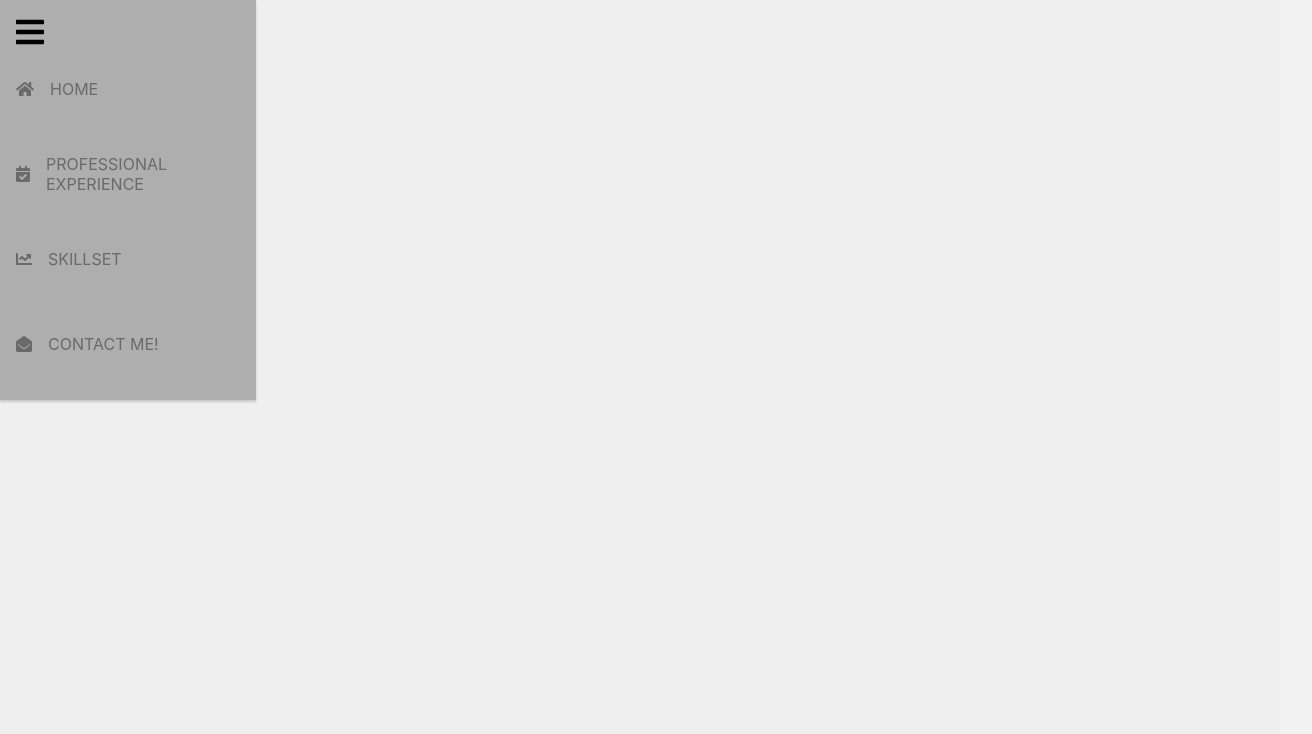
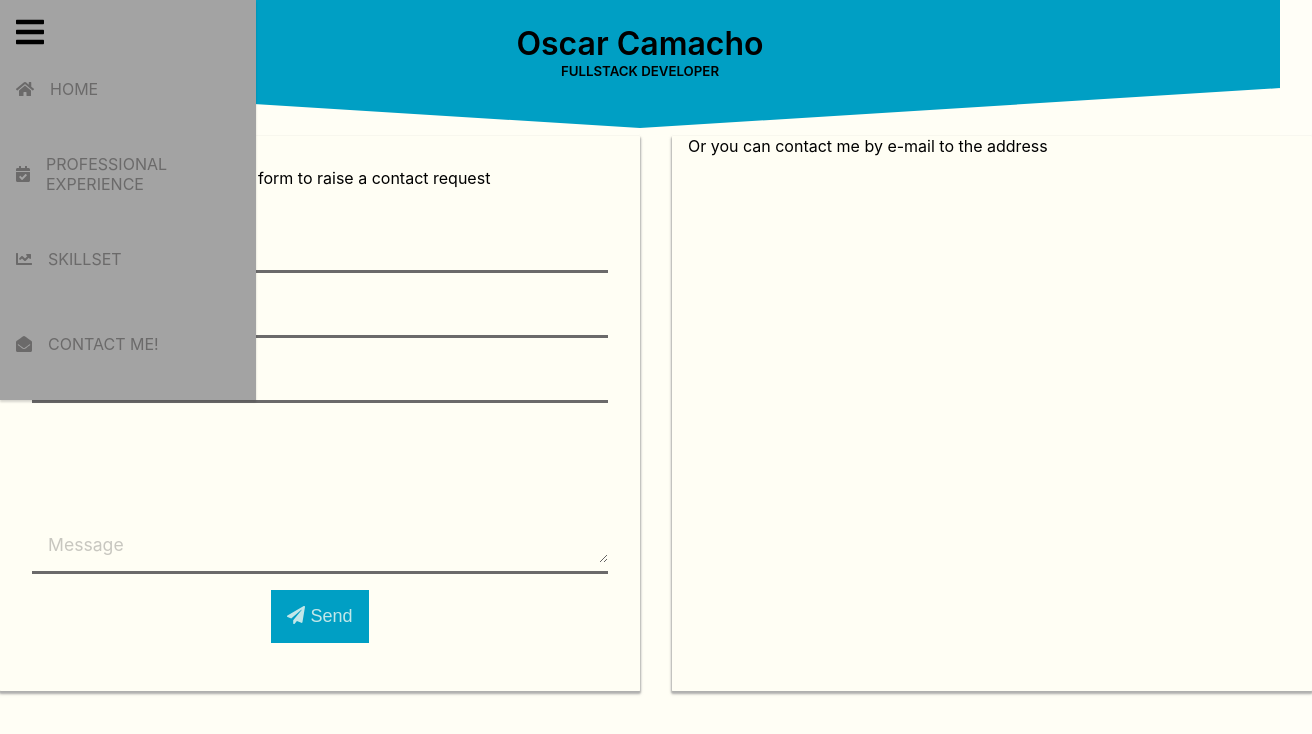
Before and after one commit to OscarCamacho/contact-page, an Angular app: page /contact in a window 1280 px wide. Before the commit this address led to /. Shown: the top 734 px of the page, 1312 px wide, since content can reach past the window. Built offline with nearby package versions, Linux system fonts and the light colour scheme.

Commit message:
general cosmetic change, contact screen started

```diff
--- a/src/app/app.module.ts
+++ b/src/app/app.module.ts
@@ -5,6 +5,7 @@ import { AppRoutingModule } from './app-routing.module';
 import { AppComponent } from './app.component';
 import { BaseModule } from './base/base.module';
 import { HomeModule } from './home/home.module';
+import { ContactModule } from './contact/contact.module';
 
 @NgModule({
   declarations: [
@@ -14,7 +15,8 @@ import { HomeModule } from './home/home.module';
     BrowserModule,
     AppRoutingModule,
     BaseModule,
-    HomeModule
+    HomeModule,
+    ContactModule
   ],
   providers: [],
   bootstrap: [AppComponent]
--- a/src/app/base/components/card/card.component.css
+++ b/src/app/base/components/card/card.component.css
@@ -1,14 +1,16 @@
 .card{
+	transition: all calc( var(--transition-speed) * 0.6 ) ease;
 	background-color: var(--bg-primary);
 	width: 100%;
 	height: 100%;
-	box-shadow: #9e9e9e94 0px 0.15rem 0.15rem 0.05rem, #9e9e9e94 0px 0.15rem 0.15rem 0.05rem;
+	box-shadow: #9e9e9e94 0px 0.15rem 0.15rem 0.05rem, #9e9e9e94 0px 0.1rem 0.1rem 0.05rem;
 	border-radius: 0.05rem;
 	margin: 0;
 }
 
-.card:hover{
-	box-shadow: rgba(65, 65, 65, 0.877) 0px 0.18rem 0.18rem 0.1rem, rgba(65, 65, 65, 0.877) 0px 0.18rem 0.18rem 0.1rem;
+.card:hover {
+	transition: all calc( var(--transition-speed) * 0.6 ) ease;
+	box-shadow: rgba(65, 65, 65, 0.877) 0px 0.15rem 0.15rem 0.1rem, rgba(65, 65, 65, 0.877) 0px 0.15rem 0.15rem 0.1rem;
 }
 
 .card-content {
--- a/src/app/base/components/navbar/navbar.component.css
+++ b/src/app/base/components/navbar/navbar.component.css
@@ -46,7 +46,7 @@ a:hover {
 	display: flex !important;
 	flex-direction: column !important;
 	transition: width var(--transition-speed) ease;
-	transition: opacity var(--tramsition-speed) ease-out;
+	transition: opacity var(--transition-speed) ease-out;
 }
 
 .menu {
@@ -58,7 +58,7 @@ a:hover {
 	z-index: 10;
 	border-bottom: 5px;
 	box-shadow: rgba(32, 32, 32, 0.185) 0px 2px 2px 0px;
-	transition: opacity var(--tramsition-speed) ease-in;
+	transition: opacity var(--transition-speed) ease-in;
 }
 
 .menu-content {
@@ -102,4 +102,49 @@ li a {
 		width: 100%;
 		left: 0rem;
 	}
+	.polygon {
+		clip-path: polygon(0% 0%, 0% 55%, 50% 65%, 100% 55%, 100% 0%);
+	}
+	.polygon {
+		height: 32vh;
+	}
+	.header{
+		top: var(--nav-height);
+	}
 }
+
+.polygon {
+	position: absolute;
+	top: 0;
+	background-color: var(--contrast-primary);
+	width: 100vw;
+	height: 20vh;
+	z-index: 3;
+	clip-path: polygon(0% 0%, 0% 55%, 50% 80%, 100% 55%, 100% 0%);
+	box-shadow: 0 0 1rem 1rem black;
+}
+.header {
+	position: absolute;
+	top: 1.5rem;
+	width: 100vw;
+	display: flex;
+	flex-direction: column;
+	flex-wrap: wrap;
+	align-content: center;
+	text-align: center;
+	z-index: 5;
+}
+
+h1, h5 {
+	align-content: center;
+	justify-content: center;
+	z-index: 6;
+	margin: 0;
+	font-weight: 600;
+	color: var(--text-primary);
+	text-shadow: var(--text-secondary);
+}
+
+h5 {
+	text-transform: uppercase;
+}
--- a/src/app/base/components/navbar/navbar.component.html
+++ b/src/app/base/components/navbar/navbar.component.html
@@ -7,9 +7,7 @@
             <li *ngFor="let menuItem of menuItems">
                 <span>
                     <fa-icon [icon]="menuItem.icon"></fa-icon>
-                    <a
-                        [routerLink]="[menuItem.routeLink]"
-                        routerLinkActive="router-link-active"
+                    <a [routerLink]="[menuItem.routeLink]" (click)="toggle()"
                         >{{menuItem.name}}</a
                     >
                 </span>
@@ -17,12 +15,8 @@
         </ul>
     </div>
 </nav>
-
-<!-- <nav>
-    <ul *ngIf="observable|async">
-        <li *ngFor="let menuItem of menuItems" >
-            <fa-icon [icon]="menuItem.icon"></fa-icon>
-            <a [routerLink]="[menuItem.routeLink]" routerLinkActive="router-link-active" >{{menuItem.name}}</a>
-        </li>
-    </ul>
-</nav> -->
+<div class="polygon"></div>
+<div class="header">
+    <h1>Oscar Camacho</h1>
+    <h5>Fullstack Developer</h5>
+</div>
--- /dev/null
+++ b/src/app/contact/components/contactscreen/contactscreen.component.css
@@ -0,0 +1,96 @@
+.contactFormContainer {
+	height: 90hv;
+	display: flex;
+	flex-direction: column;
+	padding: 1rem;
+	align-items: center;
+}
+
+.contactFormField {
+	width: 100%;
+	position: relative;
+	margin: 1rem auto 1rem;
+	border-bottom: 0.2rem solid var(--text-secondary);
+}
+
+.contactFormField::after {
+	content: '';
+	bottom: -0.11rem;
+	margin: 0;
+	position: relative;
+	display: block;
+	height: 0.25rem;
+	background: var(--contrast-primary);
+	transform: scaleX(0);
+	transform-origin: 0%;
+	transition: transform var(--transition-speed) ease;
+}
+
+.contactFormField:focus-within {
+	border-color: transparent;
+}
+
+.contactFormField:focus-within::after {
+	transform: scaleX(1);
+}
+
+.contactFormField:focus-within .label,
+.input:not(:placeholder-shown) + .label{
+	transform: scale(0.8) translateY(-4rem);
+	opacity: 0.6;
+	transition: all var(--transition-speed) ease;
+}
+
+.contactFormField:focus-within .textareaLabel,
+.textarea:not(:placeholder-shown) + .textareaLabel{
+	transform: scale(0.8) translateY(-10.3rem);
+	opacity: 0.6;
+	transition: all var(--transition-speed) ease;
+}
+
+.label, .textareaLabel {
+	z-index: -1;
+	position: absolute;
+	bottom: -1rem;
+	left: 1rem;
+	transform: translateY(-2rem);
+	transform-origin: 0%;
+	transition: transform var(--transition-speed);
+	color: var(--text-primary);
+	opacity: 0.9;
+	font-size: 1.1rem;
+}
+
+.input, .textarea {
+	outline: none;
+	border: none;
+	overflow: hidden;
+	margin: 0;
+	width: 100%;
+	padding: 0.25rem 0;
+	background: none;
+	color: var(--text-primary);
+	font-size: 1rem;
+	font-weight: bold;
+}
+
+.textarea {
+	bottom: -0.2rem;
+	height: 15vh;
+}
+
+button {
+	outline: none;
+	border: none;
+	background: var(--contrast-primary);
+	color: var(--bg-primary);
+	width: fit-content;
+	height: fit-content;
+	padding: 1rem;
+	font-size: 18px;
+}
+
+button:hover {
+	background: var(--contrast-secondary);
+	transition: all calc(var(--transition-speed) * 0.6) ease;
+}
--- /dev/null
+++ b/src/app/contact/components/contactscreen/contactscreen.component.html
@@ -0,0 +1,34 @@
+<div class="two-columns-container">
+    <app-card id="contactForm">
+        <div class="contactFormContainer">
+            <p>Please fill this form to raise a contact request</p>
+            <br />
+            <div class="contactFormField">
+                <input id="name" class="input" placeholder="" />
+                <label for="name" class="label">Name</label>
+            </div>
+            <div class="contactFormField">
+                <input id="subject" class="input" placeholder="" />
+                <label for="subject" class="label">Subject</label>
+            </div>
+            <div class="contactFormField">
+                <input id="email" class="input" placeholder="" />
+                <label for="email" class="label">Email Address</label>
+            </div>
+            <div class="contactFormField">
+                <textarea id="email" class="textarea" placeholder=""></textarea>
+                <label for="email" class="textareaLabel">Message</label>
+            </div>
+            <button>
+                <fa-icon [icon]="sendIcon"></fa-icon>
+                Send
+            </button>
+        </div>
+    </app-card>
+    <app-card id="contact information">
+        <div class="contactInfoContainer">
+            <p>Or you can contact me by e-mail to the address</p>
+            <h4>{{_contactMail}}</h4>
+        </div>
+    </app-card>
+</div>
--- /dev/null
+++ b/src/app/contact/components/contactscreen/contactscreen.component.ts
@@ -0,0 +1,26 @@
+import {Component, OnInit} from '@angular/core';
+import {EnvironmentService} from 'src/app/base/services/environment.service';
+import {faPaperPlane} from '@fortawesome/free-solid-svg-icons';
+
+@Component({
+    templateUrl: './contactscreen.component.html',
+    styleUrls: ['./contactscreen.component.css'],
+})
+export class ContactscreenComponent implements OnInit {
+    sendIcon = faPaperPlane;
+    private contactMail: string;
+
+    constructor(private environmentService: EnvironmentService) {}
+
+    ngOnInit(): void {
+        this.environmentService
+            .getValue('contactMail')
+            .subscribe((res: string) => {
+                this.contactMail = res;
+            });
+    }
+
+    get _contactMail(): string {
+        return this.contactMail;
+    }
+}
--- /dev/null
+++ b/src/app/contact/contact-routing.module.ts
@@ -0,0 +1,11 @@
+import {NgModule} from '@angular/core';
+import {Routes, RouterModule} from '@angular/router';
+import {ContactscreenComponent} from './components/contactscreen/contactscreen.component';
+
+const routes: Routes = [{path: 'contact', component: ContactscreenComponent}];
+
+@NgModule({
+    imports: [RouterModule.forChild(routes)],
+    exports: [RouterModule],
+})
+export class ContactRoutingModule {}
--- a/src/app/home/components/homescreen/homescreen.component.css
+++ b/src/app/home/components/homescreen/homescreen.component.css
@@ -15,6 +15,7 @@ h1, h5 {
 	justify-content: center;
 	z-index: 6;
 	margin: 0;
+	margin-bottom: 1rem;
 	font-weight: 600;
 	color: var(--text-primary);
 	text-shadow: var(--text-secondary);
--- a/src/app/home/components/homescreen/homescreen.component.html
+++ b/src/app/home/components/homescreen/homescreen.component.html
@@ -1,10 +1,4 @@
-<div class="polygon"></div>
-<!-- <div class="polygon-shadow"></div> -->
-<div class="header">
-    <h1>Oscar Camacho</h1>
-    <h5>Fullstack Developer</h5>
-</div>
-<div class="two-columns-container">
+<div>
     <app-card>
         <h2>About</h2>
         <p class="text-justify">
--- a/src/styles.css
+++ b/src/styles.css
@@ -6,11 +6,13 @@
     --text-primary: #000000;
     --text-secondary: #6b6a6a;
     --nav-height: 3rem;
-    --nav-primary: #a3a3a3d8;
-    --nav-secondary: #727272d8;
-    --bg-primary: #eeeeeec2;
+    --nav-primary: #a3a3a3;
+    --nav-secondary: #727272;
+    --bg-primary: #fffef5c2;
     --bg-secondary: #a3a3a3d8;
-    --tramsition-speed: 600ms;
+    --contrast-primary: #009fc4;
+    --contrast-secondary: #18bde2;
+    --transition-speed: 600ms;
 }
 
 body {
@@ -23,7 +25,7 @@ body {
 
 main {
     position: absolute;
-    top: 0;
+    top: 7.5rem;
     left: 0;
     width: 100vw;
     height: 100vh;
@@ -34,13 +36,12 @@ main {
     display: grid;
     gap: 2rem;
     width: 100vw;
-    grid-template-columns: repeat(auto-fill, minmax(50%, 100%));
+    grid-template-columns: minmax(50%, 100%) minmax(50%, 100%);
     grid-auto-rows:  minmax(min-content, max-content);
 }
 
 .text-justify {
     text-align: justify;
-
 }
 
 @media only screen and ( max-width:899px ) {
```
Also changed, not shown: src/app/contact/contact.module.ts (added, +18 -0 lines), 1 other file (tests, documents, lock files or other folders).
